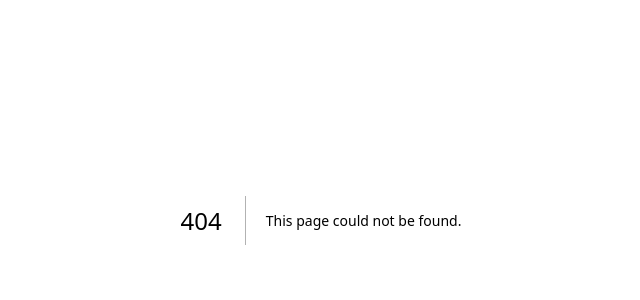
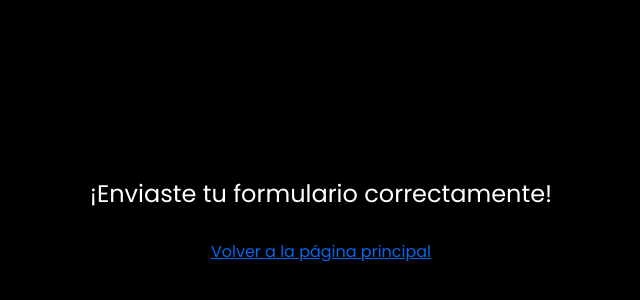
Before and after one commit to Victorioo/prueba-tecnica, a Next.js app: page /success in a window 1280 px wide. Before the commit this address had no page. Shown: the part 180-480 px from the top of the page, without its empty margins (319-959 px from the left). Built offline with nearby package versions, Linux system fonts and the light colour scheme.

Commit message:
feat: success page

```diff
--- /dev/null
+++ b/src/app/success/page.module.css
@@ -0,0 +1,20 @@
+.main {
+  display: flex;
+  justify-content: center;
+  align-items: center;
+  flex-direction: column;
+  gap: 28px;
+  width: 100vw;
+  height: 100dvh;
+  /* background-color: #f0f0f0; */
+}
+
+.thanks {
+  color: white;
+  font-size: 1.5rem;
+  font-weight: 400;
+}
+
+.return {
+  color: #0865ec
+}
--- /dev/null
+++ b/src/app/success/page.tsx
@@ -0,0 +1,12 @@
+import React from 'react'
+import styles from './page.module.css'
+function page() {
+  return (
+    <main className={styles.main}>
+      <h1 className={styles.thanks}>¡Enviaste tu formulario correctamente!</h1>
+      <a href="/" className={styles.return}>Volver a la página principal</a>
+    </main>
+  )
+}
+
+export default page
```
